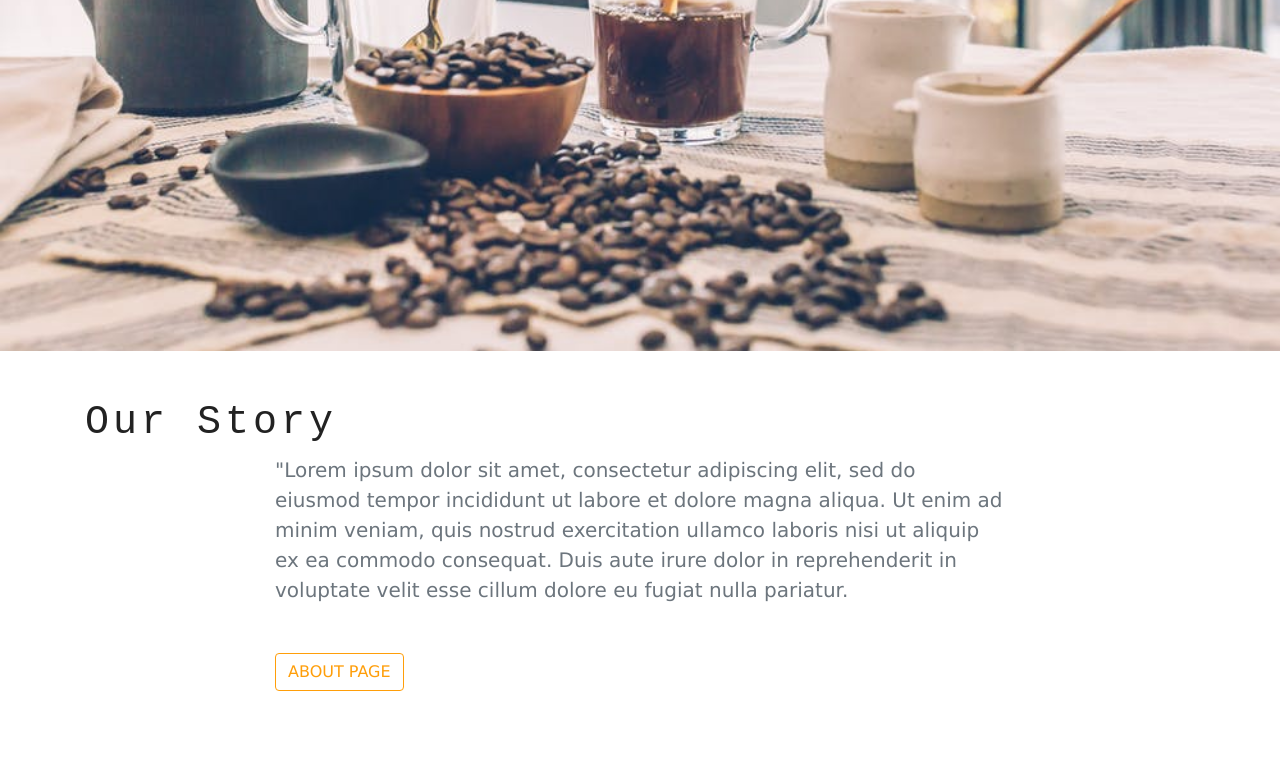
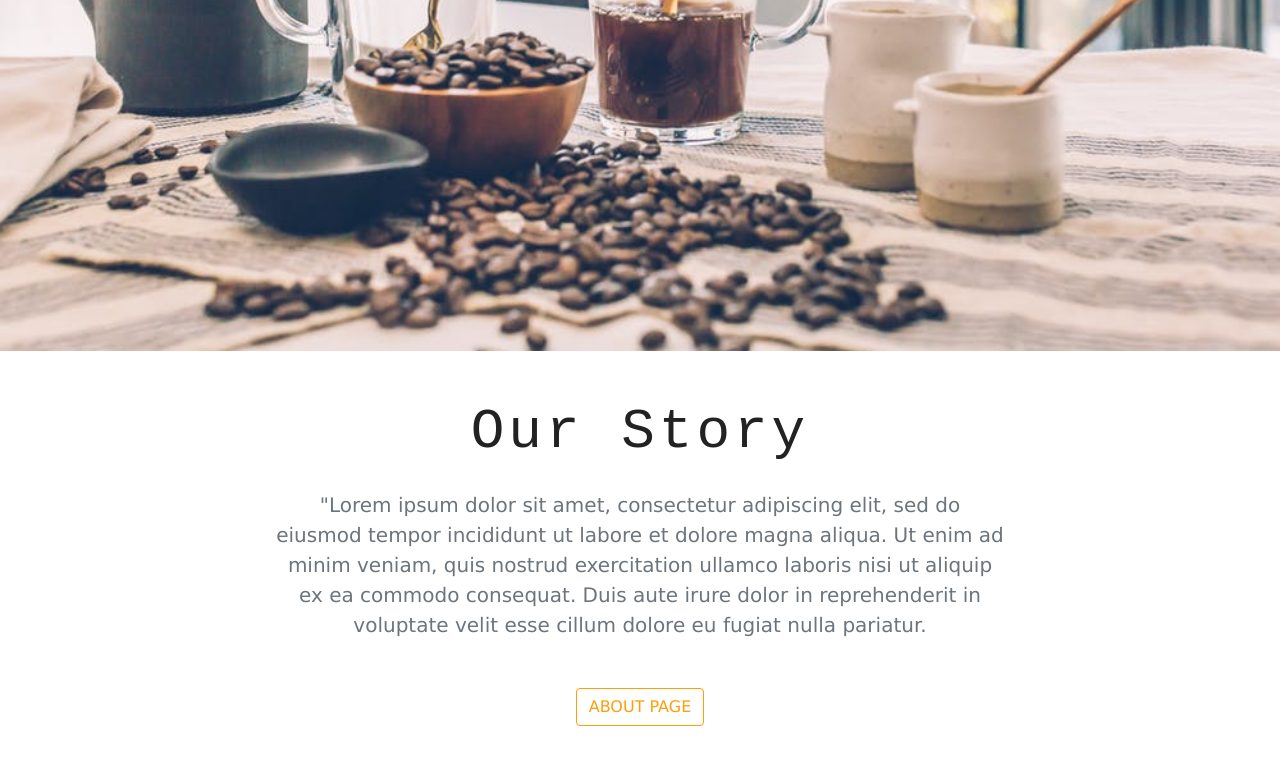
Before and after one commit to Si-maher/Coffee-shop, a Gatsby site: page / in a window 1280 px wide. Shown: the part 523-1287 px from the top of the page. Before the commit the page ends 1262 px from the top, so only its background shows below. Built offline with nearby package versions, Linux system fonts and the light colour scheme; Gatsby itself is replaced by a stand-in of ours.

Commit message:
Added styles to Our story section

```diff
--- a/src/components/Globals/Title.js
+++ b/src/components/Globals/Title.js
@@ -2,8 +2,11 @@ import React from 'react'
 
 export default function Title({title}) {
     return (
-        <div className="">
-            <h1>{title}</h1>
+        <div className="row">
+        <div className="col text-center mb-3">
+            <h1 className="display-4 text-capitalize font-weightbold">{title}</h1>
+
+        </div>
         </div>
     )
 }
--- a/src/components/Home/info.js
+++ b/src/components/Home/info.js
@@ -7,7 +7,7 @@ export default function Info() {
       <div className="container">
       <Title title="Our Story"/>
         <div className="row">
-          <div className="col-10 col-sm-8 mx-auto text-container">
+          <div className="col-10 col-sm-8 mx-auto text-center">
             <p className="lead text-muted mb-5">
               "Lorem ipsum dolor sit amet, consectetur adipiscing elit, sed do
               eiusmod tempor incididunt ut labore et dolore magna aliqua. Ut
```
